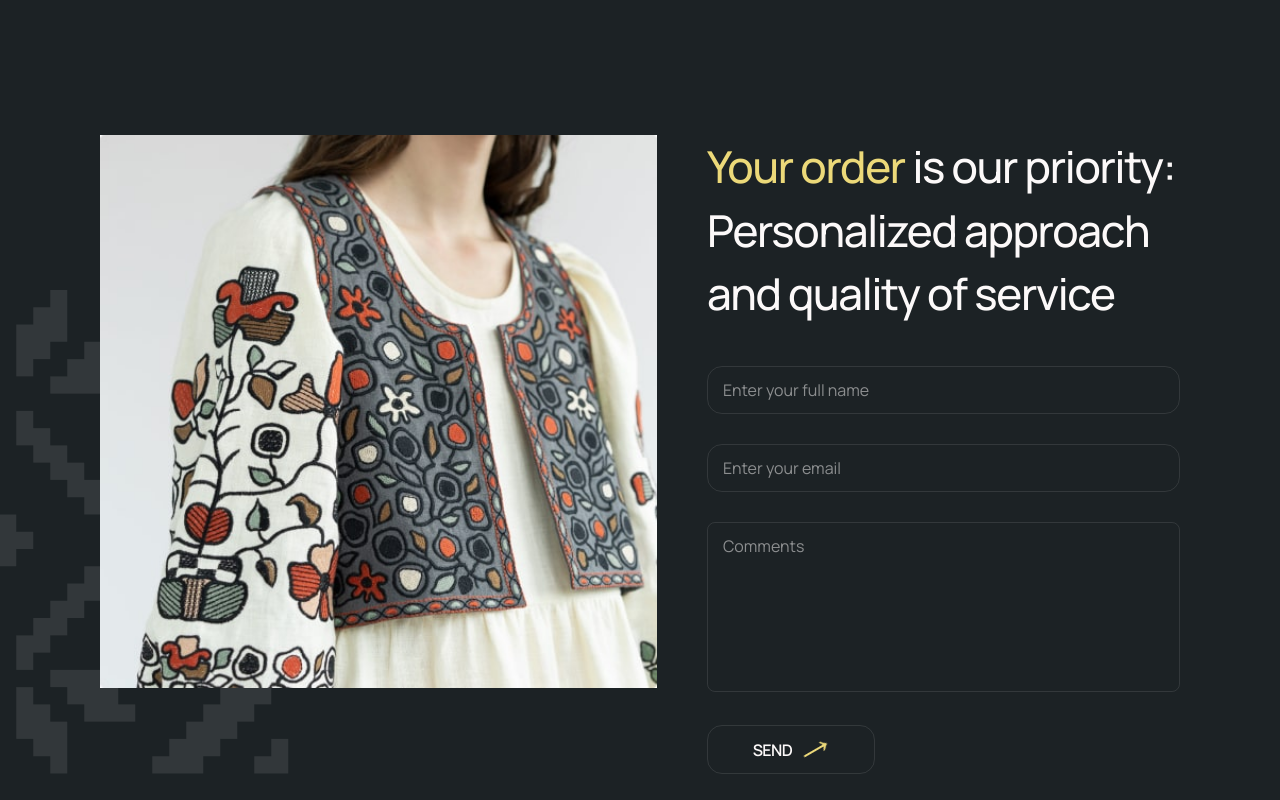
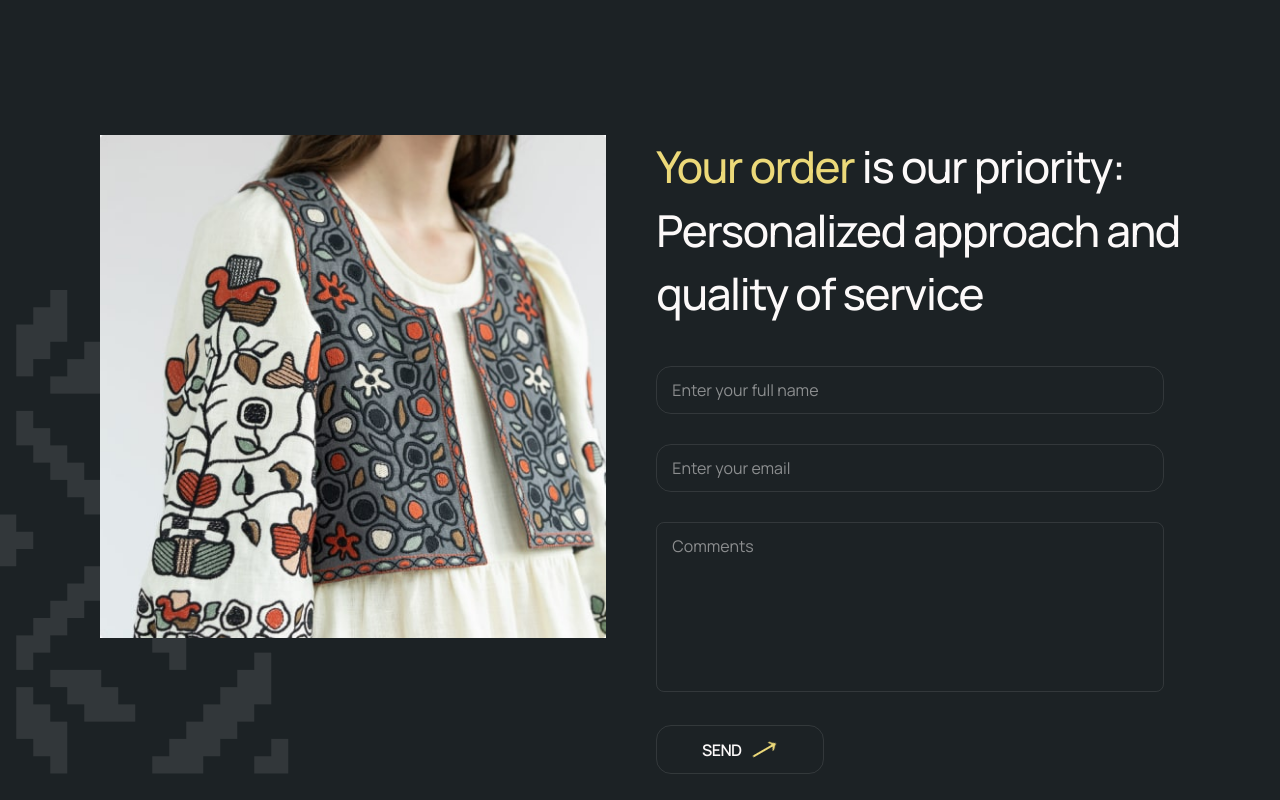
Before and after one commit to Zymbsis/Vyshyvanka-Project, a website built with Vite: page src/index.html in a window 1280 px wide. Shown: the part 3620-4420 px from the top of the page. Built offline with nearby package versions, Linux system fonts and the light colour scheme.

Commit message:
'update'

```diff
--- a/src/css/our-collection.css
+++ b/src/css/our-collection.css
@@ -560,9 +560,10 @@ screen and (min-device-pixel-ratio: 3) {
     color: #ecd979;
 }
 
-/* .lightbox-hand-made {
+.lightbox-hand-made {
     display: none;
-} */
+}
+
 .lightbox-desc-wrapper {
     padding-top: 10px;
     padding-bottom: 10px;
--- a/src/partials/your-order.html
+++ b/src/partials/your-order.html
@@ -66,9 +66,9 @@
       <img
         class="order-img"
         src="
-        ./img/tablet/Order/order-girl-tab1x.jpg"
+        ./img/desktop/Order/order-girl-desk1x.jpg"
         alt="Embriodered waistcoat and shirt"
-        width="638"
+        width="524"
         height="521"
       />
     </picture>
```
